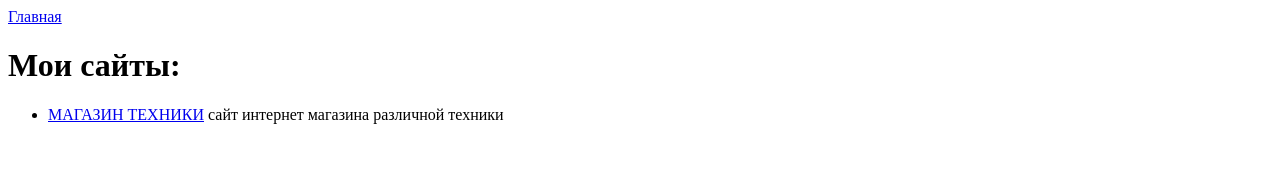
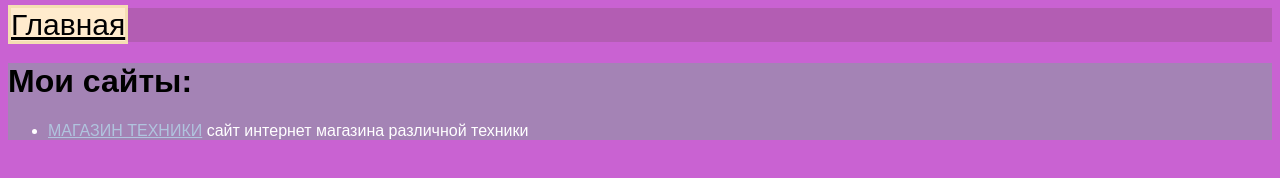
Before and after one commit to Player324/Timur-s-Site, a plain HTML site: page mysites.html in a window 1280 px wide. Drawn offline with Linux system fonts and the light colour scheme.

Commit message:
mysites.html

```diff
--- a/mysites.html
+++ b/mysites.html
@@ -2,7 +2,7 @@
 <html>
   <head>
     <title>My Sites</title>
-    <link rel="stylesheet" href="style.css3"/>
+    <link rel="stylesheet" href="style3.css"/>
   </head>
   <body>
     <header>
```
